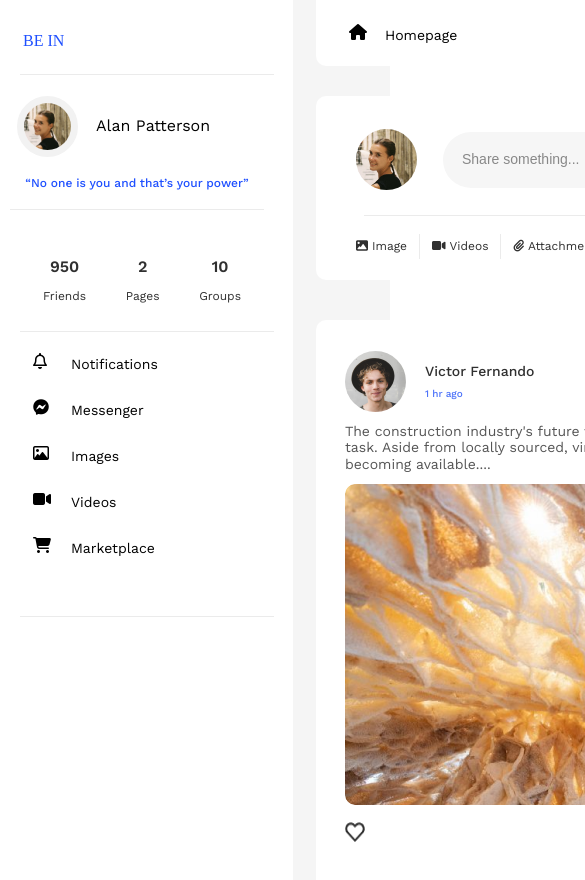
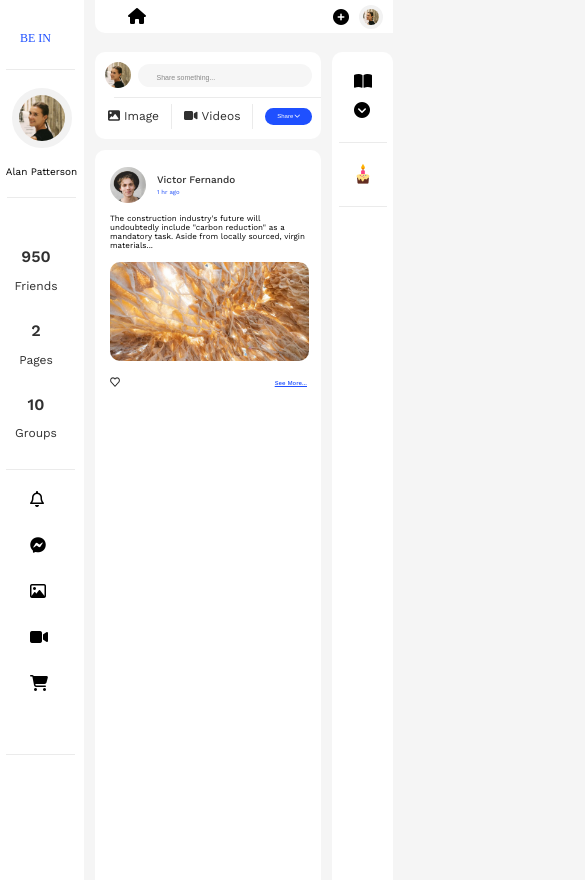
Before and after one commit to bagi24/unilab-social-media, a plain HTML site: page index.html in a window 390 px wide. Shown: the top 880 px of the page, 585 px wide, since content can reach past the window. Drawn offline with nearby package versions, Linux system fonts and the light colour scheme; a web font is replaced by a local one.

Commit message:
added responsive desing in progress

```diff
--- a/index.html
+++ b/index.html
@@ -105,6 +105,7 @@
               <i class="fa fa-solid fa-grip"></i>
               <i class="fa fa-solid fa-gear"></i>
             </div>
+            <i class="fa-solid fa-circle-plus"></i>
             <img
               class="header__img"
               src="./assets/denis-tuksar-hdKswq3ZSwk-unsplash 1 (1).png"
@@ -150,7 +151,7 @@
                     <div class="icons-line"></div>
                   </div>
 
-                  <div class="fa-title">
+                  <div class="it fa-title">
                     <span>
                       <i class="fa-post fa-solid fa-paperclip"></i>
                       Attachment
@@ -159,7 +160,7 @@
                     <div class="icons-line"></div>
                   </div>
 
-                  <div class="fa-title">
+                  <div class="it fa-title">
                     <span>
                       <i class="fa-post fa-solid fa-at"></i>
                       Mention
@@ -168,7 +169,7 @@
                     <div class="icons-line"></div>
                   </div>
 
-                  <div class="fa-title">
+                  <div class="it fa-title">
                     <span>
                       <i class="fa-post fa-solid fa-hashtag"></i>
                       Hashtag
@@ -198,11 +199,16 @@
 
               <div class="post-content">
                 <div class="post-description">
-                  <p>
+                  <p class="desc-p">
                     The construction industry's future will undoubtedly include
                     "carbon reduction" as a mandatory task. Aside from locally
                     sourced, virgin materials, an increasing number of new
                     materials are becoming available....
+                  </p>
+                  <p class="visibleP">
+                    The construction industry's future will undoubtedly include
+                    "carbon reduction" as a mandatory task. Aside from locally
+                    sourced, virgin materials...
                   </p>
                   <img src="./assets/image 2.png" alt="" />
                 </div>
@@ -222,6 +228,9 @@
               <img src="./assets/image 1.png" alt="" />
 
               <span>See more...</span>
+
+              <i class="fa-solid fa-book-open"></i>
+              <i class="fa-solid fa-circle-chevron-down"></i>
             </div>
             <div class="article-line"></div>
 
--- a/style/style.css
+++ b/style/style.css
@@ -6,13 +6,16 @@
 
 body {
   font-family: "Work Sans";
+  background-color: #f5f5f5;
+  display: flex;
+  align-items: center;
+  justify-content: center;
 }
 
 .socMedia__container {
   display: flex;
   align-items: flex-start;
   justify-content: flex-start;
-  background-color: #f5f5f5;
 }
 
 .left-side {
@@ -20,7 +23,7 @@ body {
   align-items: center;
   justify-content: flex-start;
   flex-direction: column;
-  width: 293px;
+  width: 100%;
   height: 1024px;
   background-color: #ffffff;
 }
@@ -44,6 +47,7 @@ body {
 
 .line {
   width: 254px;
+
   border-bottom: 1px solid #ebebeb;
 }
 
@@ -489,7 +493,7 @@ input::placeholder {
   gap: 12px;
 }
 
-.post-description p {
+.desc-p {
   font-size: 14px;
   font-weight: 400;
   line-height: 16.42px;
@@ -525,3 +529,289 @@ input::placeholder {
   color: #1f50ff;
   text-decoration: underline;
 }
+
+.fa-circle-plus {
+  visibility: hidden;
+}
+
+.fa-book-open {
+  visibility: hidden;
+}
+
+.fa-circle-chevron-down {
+  visibility: hidden;
+}
+
+.visibleP {
+  visibility: hidden;
+}
+
+@media only screen and (max-width: 500px) {
+  .header {
+    width: 298px;
+    height: 33px;
+
+    border-bottom-right-radius: 0px;
+  }
+
+  .user__bio {
+    display: none;
+  }
+
+  .icons .fa-brands {
+    display: none;
+  }
+
+  .icons .fa-grip {
+    display: none;
+  }
+
+  .icons .fa-gear {
+    display: none;
+  }
+
+  .fa-circle-plus {
+    width: 16px;
+    height: 16px;
+    visibility: visible;
+  }
+
+  .header__img {
+    width: 24px;
+    height: 24px;
+  }
+
+  .header__icons {
+    display: flex;
+    align-items: center;
+    justify-content: center;
+    gap: 10px;
+  }
+
+  .header-name {
+    display: none;
+  }
+
+  .createPost__container {
+    width: 226px;
+  }
+
+  .input-img {
+    width: 26px;
+    height: 26px;
+  }
+  .inpit-bellow {
+    gap: 7px;
+    padding: 10px 9px 9px 9px;
+  }
+
+  .inpit-bellow input {
+    width: 174px;
+    height: 23px;
+  }
+
+  .inpit-bellow input::placeholder {
+    font-size: 7px;
+    font-weight: 400;
+    line-height: 8px;
+    letter-spacing: 0em;
+  }
+
+  .postLine {
+    width: 207px;
+  }
+
+  .it {
+    display: none;
+  }
+  .button {
+    width: 51px;
+    height: 16.56px;
+
+    gap: 1px;
+    border-radius: 8.29px;
+    font-size: 6px;
+    font-weight: 400;
+    line-height: 7px;
+    letter-spacing: 0em;
+  }
+  .createPost-icons {
+    padding: 10px 9px 14px 13px;
+  }
+
+  .post {
+    width: 226px;
+    padding: 17px 14px 0 15px;
+    margin-top: 11px;
+    height: 784px;
+  }
+
+  .post-info {
+    gap: 11px;
+  }
+  .post-info img {
+    width: 36px;
+    height: 36px;
+  }
+
+  .post-person {
+    gap: 2px;
+  }
+  .post-person span {
+    font-size: 10px;
+    line-height: 12px;
+    letter-spacing: 0em;
+  }
+
+  .post-person p {
+    font-size: 6px;
+    line-height: 7px;
+    letter-spacing: 0em;
+  }
+
+  .desc-p {
+    display: none;
+  }
+  .visibleP {
+    visibility: visible;
+    font-size: 8px;
+    line-height: 9px;
+    width: 100%;
+  }
+
+  .post-description img {
+    width: 199px;
+    height: 99px;
+  }
+
+  .heart {
+    width: 10px;
+    height: 10px;
+  }
+
+  .see-more {
+    font-size: 6px;
+    line-height: 7px;
+    letter-spacing: 0em;
+  }
+
+  .article__container {
+    width: 61px;
+  }
+
+  .last__article h1 {
+    display: none;
+  }
+  .last__article img {
+    display: none;
+  }
+  .last__article span {
+    display: none;
+  }
+
+  .article-line {
+    width: 48px;
+  }
+  .birthdays {
+    padding: 20px 19px 21px 19px;
+  }
+
+  .birthday-icon h1 {
+    display: none;
+  }
+
+  .birthdays span {
+    display: none;
+  }
+
+  .fa-book-open {
+    visibility: visible;
+    width: 16px;
+    height: 16px;
+  }
+
+  .fa-circle-chevron-down {
+    visibility: visible;
+    width: 24px;
+    height: 24px;
+  }
+
+  .last__article {
+    gap: 13px;
+    margin: 0 auto;
+  }
+
+  .birthday-icon img {
+    width: 22px;
+    height: 22px;
+    margin: 0 auto;
+  }
+
+  .left-side {
+    width: 87px;
+    height: 926px;
+  }
+
+  .social__title {
+    font-size: 12px;
+    line-height: 16px;
+  }
+
+  .line {
+    width: 69px;
+  }
+
+  .user-avatar {
+    width: 60px;
+    height: 60px;
+  }
+
+  .user__name {
+    font-size: 10px;
+    line-height: 12px;
+  }
+
+  .user {
+    display: flex;
+    flex-direction: column;
+    margin-left: 8px;
+    margin-right: 7px;
+  }
+
+  .user__info {
+    display: flex;
+    align-items: center;
+    justify-content: center;
+    padding: 18px 7px 17px 8px;
+  }
+
+  .user__community {
+    flex-direction: column;
+    gap: 29px;
+  }
+
+  .user__active {
+    margin: 0 auto;
+  }
+
+  .active {
+    visibility: hidden;
+  }
+
+  .active-icon {
+    visibility: visible;
+  }
+
+  .right-side {
+    margin-left: 11px;
+  }
+
+  .post-article__container {
+    margin-top: 19px;
+  }
+
+  .article__container {
+    margin-left: 11px;
+    height: 874px;
+  }
+}
```
